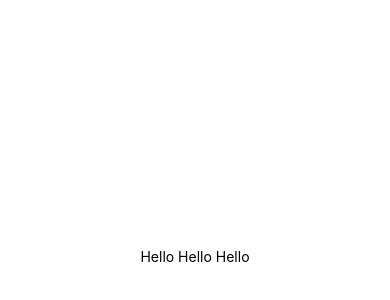
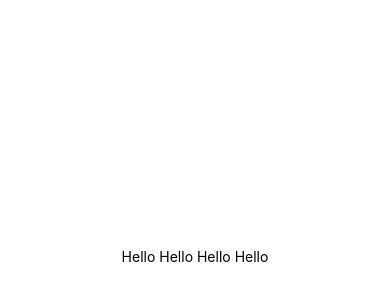
Before and after one commit to HackArchive/LinkUp, a React Native app: screen / in a window 390 px wide. Shown: the part 166-466 px from the top of the page. Built offline with nearby package versions, Linux system fonts and the light colour scheme.

Commit message:
change in directory structure

```diff
--- a/src/App.tsx
+++ b/App.tsx
@@ -4,7 +4,7 @@
 export default function App() {
   return (
     <View style={styles.container}>
-      <Text>Hello Hello Hello</Text>
+      <Text>Hello Hello Hello Hello</Text>
       <StatusBar style="auto" />
     </View>
   );
--- a/package.json
+++ b/package.json
@@ -12,7 +12,10 @@
     "expo": "~50.0.14",
     "expo-status-bar": "~1.11.1",
     "react": "18.2.0",
-    "react-native": "0.73.6"
+    "react-native": "0.73.6",
+    "react-native-web": "~0.19.6",
+    "react-dom": "18.2.0",
+    "@expo/metro-runtime": "~3.1.3"
   },
   "devDependencies": {
     "@babel/core": "^7.20.0",
```
Also changed, not shown: 1 other file (tests, documents, lock files or other folders).
